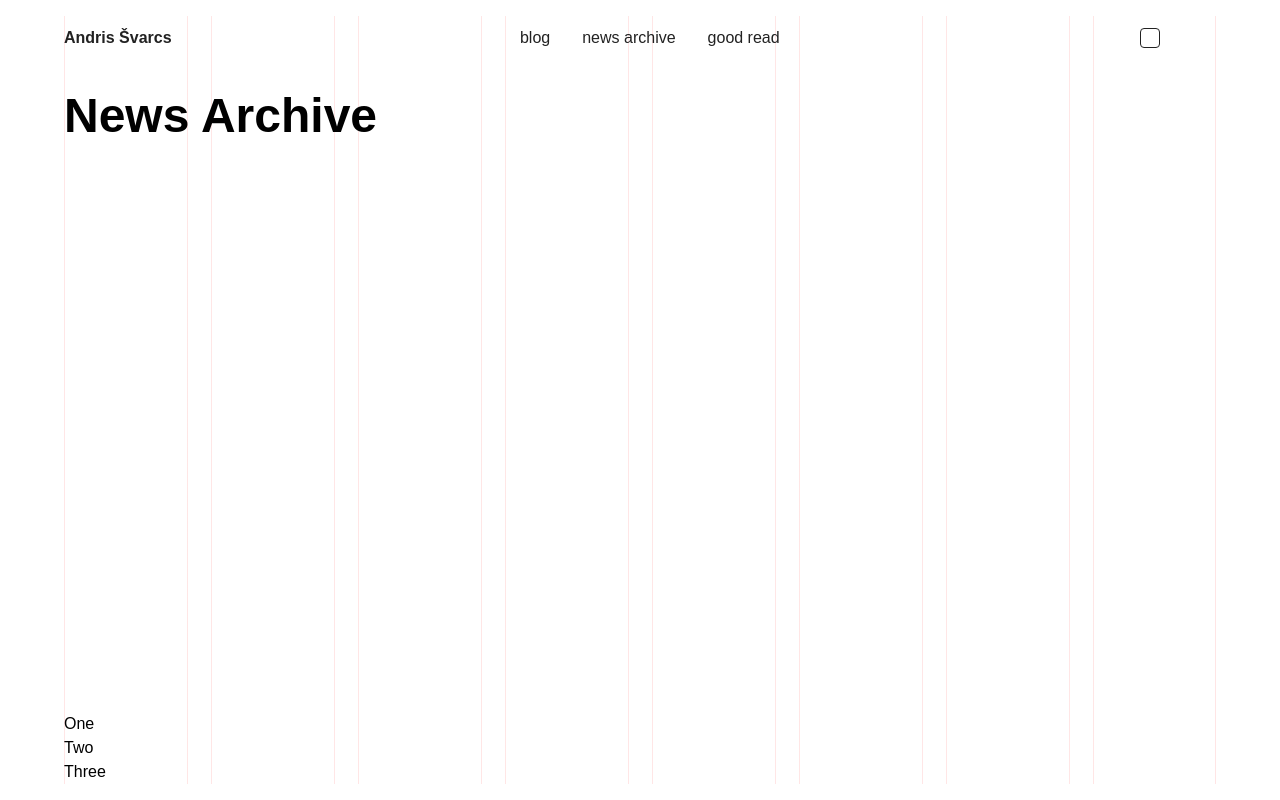
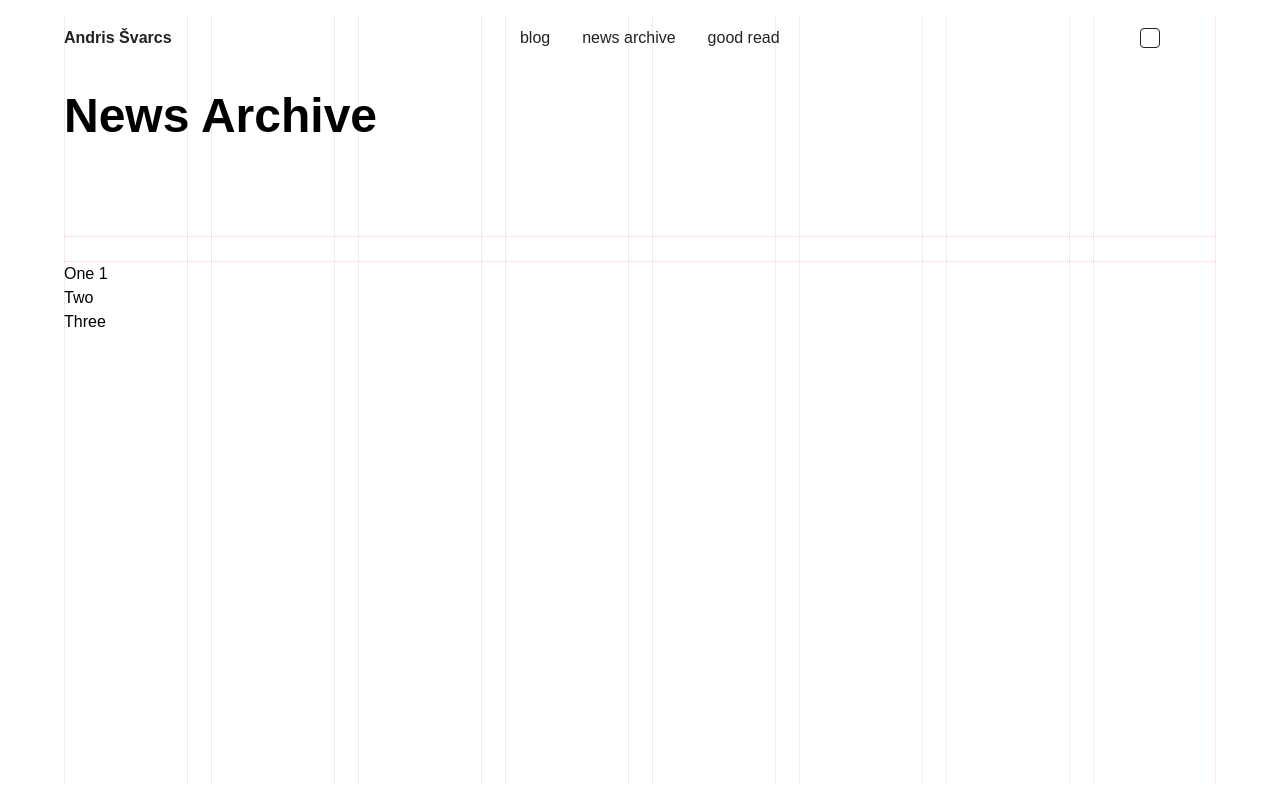
Before and after one commit to Shwartz/svelte5, a SvelteKit app: page /news-archive in a window 1280 px wide. Built offline with nearby package versions, Linux system fonts and the light colour scheme; some icons are missing; a web font is replaced by a local one.

Commit message:
Moved footer in separate component

```diff
--- /dev/null
+++ b/src/lib/components/Footer.svelte
@@ -0,0 +1,23 @@
+<footer>
+	<div class="wrapper">
+		<div>One 1</div>
+		<div>Two</div>
+		<div>Three</div>
+	</div>
+</footer>
+
+<style lang="scss">
+  footer {
+    margin-top: 6rem;
+    border-top: 1px dotted var(--grid-color);
+  }
+
+	.wrapper {
+		margin-top: 1.5rem;
+		border-top: 1px dotted var(--grid-color);
+	}
+
+  :global(.gridOff) :is(footer, .wrapper) {
+    border-top-color: rgba(0,0,0,0);
+  }
+</style>
--- a/src/routes/+layout.svelte
+++ b/src/routes/+layout.svelte
@@ -12,6 +12,7 @@
 	import { onMount } from 'svelte';
 	import { afterNavigate } from '$app/navigation';
 	import { debounce } from '$lib/utils/debounce';
+	import Footer from '$lib/components/Footer.svelte';
 
 	let { children } = $props();
 
@@ -113,9 +114,7 @@
 	<div class="container">
 		<div class={`grid ${isGridOn ? '' : 'gridOff'}`}>
 			<header id="topHead" class={isHamburgerOn ? 'slideMenuIn' : ''}>
-
 				<a href="{base}/" class="me">Andris Švarcs</a>
-
 				<div class="hamburger">
 					<button
 						onclick={toggleHamburger}
@@ -176,11 +175,7 @@
 			<div>
 				{@render children()}
 			</div>
-			<footer>
-				<div>One</div>
-				<div>Two</div>
-				<div>Three</div>
-			</footer>
+			<Footer />
 		</div>
 	</div>
 </div>
@@ -386,10 +381,6 @@
     opacity: 1;
   }
 
-  footer {
-    margin-top: auto;
-  }
-
   .gridOff {
     background-image: none;
 
```
